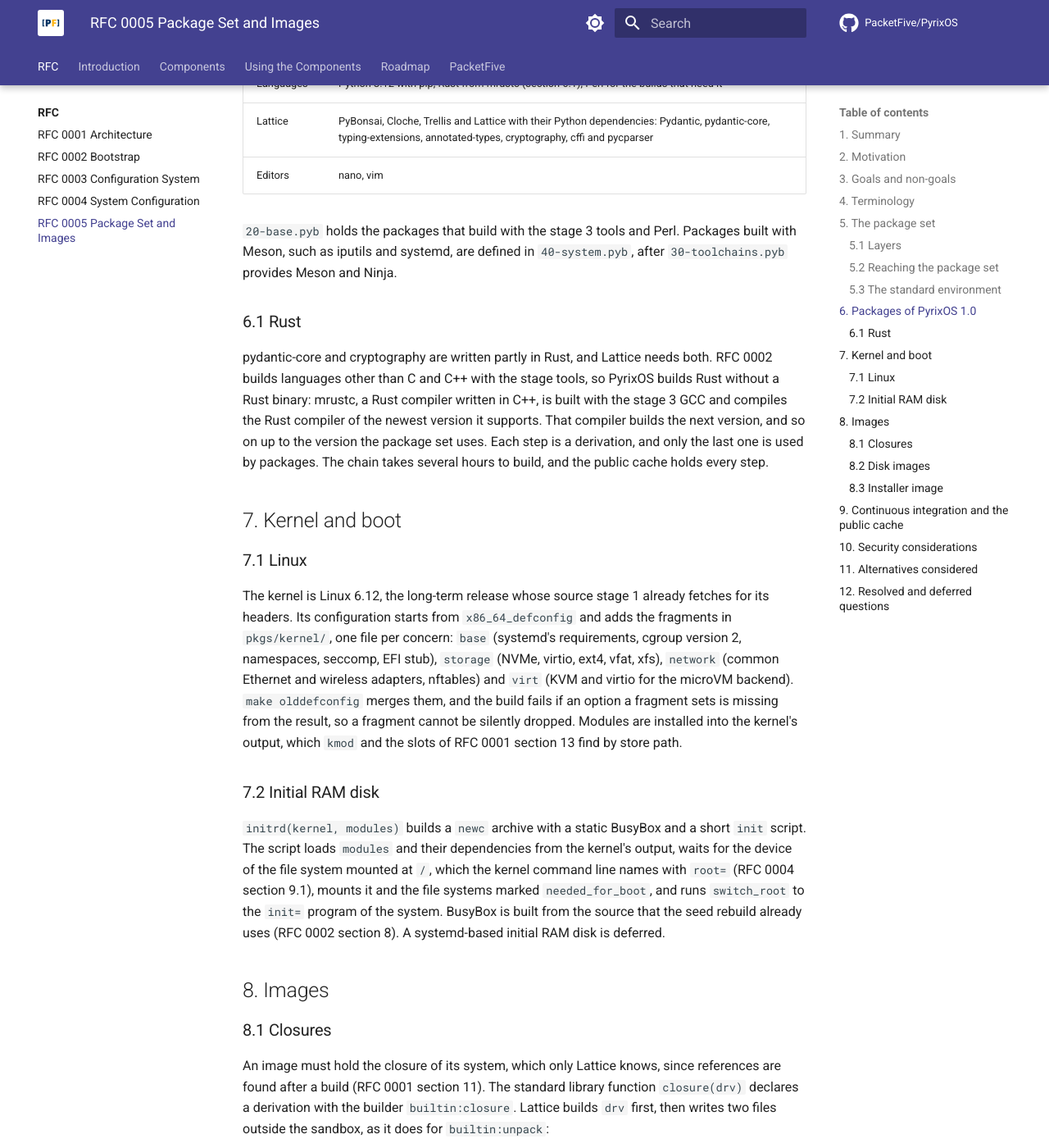
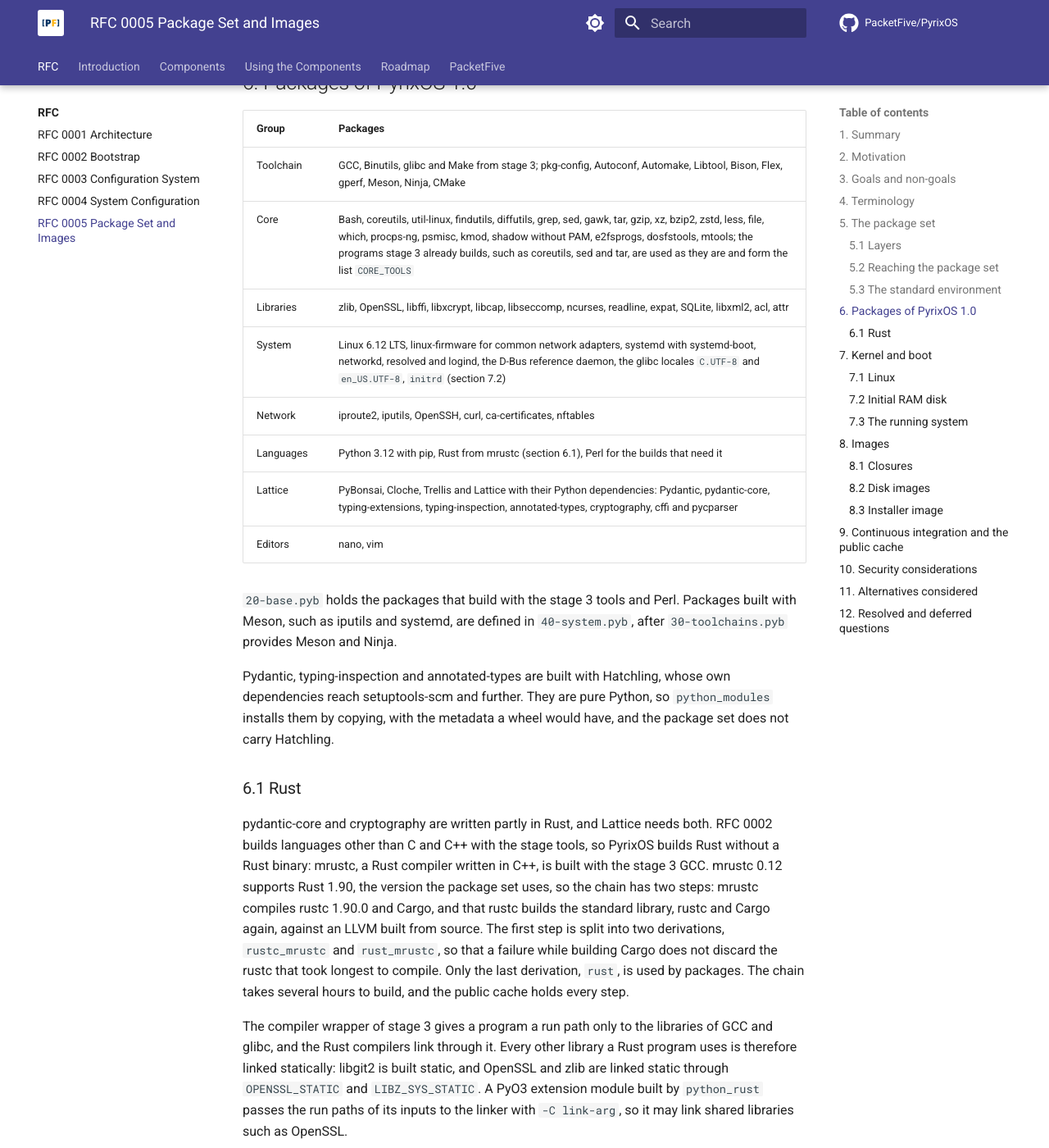
Before and after one commit to PacketFive/PyrixOS, an MkDocs documentation site: the page built from docs/rfc/0005-package-set-and-images.md, in a window 1280 px wide and 1400 px high, scrolled down 4916 px. Shown: the whole window at 82% size. Built offline with MkDocs 1.6.1 and Material for MkDocs 9.7.7, drawn with Linux system fonts in a browser that asks for light colours; comment, search, counter and statistics services are not loaded; some of the changed text lies outside the part shown.

Commit message:
docs: RFC 0005 running system, README status
Signed-off-by: Weqaar Janjua <weqaar.janjua@gmail.com>

```diff
--- a/docs/rfc/0005-package-set-and-images.md
+++ b/docs/rfc/0005-package-set-and-images.md
@@ -64,11 +64,14 @@
 | Layer | Contents |
 | --- | --- |
 | `00-bootstrap.pyb` | The seed and stages 1 to 3 of RFC 0002, unchanged |
-| `10-stdenv.pyb` | `build`, `python_package`, `rust_package` and the other functions every later layer uses (section 5.3) |
+| `10-stdenv.pyb` | `build`, `meson_build`, `cmake_build` and the other functions every later layer uses (section 5.3) |
 | `20-base.pyb` | Libraries and command line programs |
 | `30-toolchains.pyb` | Python, Rust and the build tools later packages need, such as Meson and Ninja |
-| `40-system.pyb` | Linux, firmware, systemd, `initrd` and Lattice |
-| `90-images.pyb` | `disk_image`, `installer_image` and the systems they hold (section 8) |
+| `40-system.pyb` | Linux, systemd, time zone data and `initrd` |
+| `50-python.pyb` | The Python packages of Lattice, with the Rust parts of pydantic-core and cryptography |
+| `90-images.pyb` | `disk_image` and `default_file_systems` (section 8) |
+
+The systems themselves, such as `pkgs/systems/default.pyb`, are descriptions evaluated with the package set and are not layers.
 
 A layer is evaluated with the Lattice standard library and every top-level name of the layers before it, including functions. A name a layer defines MUST NOT repeat a name of an earlier layer or of the standard library; evaluation fails and names both places. A name that starts with `_` is private to its layer and is not passed on. Each layer is evaluated once per evaluation of the set, so a package defined in `20-base.pyb` is one derivation, whichever later layer uses it.
 
@@ -82,52 +85,74 @@
 
 ### 5.3 The standard environment
 
-`10-stdenv.pyb` defines the functions that build packages. All of them call `derivation` with the stage 3 shell as the builder, so they add nothing to the standard library.
+`10-stdenv.pyb` defines the functions that build packages, and later layers add functions for the languages they bring. All of them call `derivation` with the stage 3 shell as the builder, so they add nothing to the standard library.
 
 | Function | Builds |
 | --- | --- |
 | `build(name, version, src, inputs, configure_flags, make_flags, phases, outputs, patches, env)` | A package with the steps `unpack`, `patch`, `configure`, `build`, `check`, `install` and `fixup`. Each step is a shell fragment with a default for the GNU build system; `phases` replaces any of them. The default `check` step is empty, because many test suites need a network or a real `/dev`; a package turns its tests on through `phases`. `patches` lists patch files applied with `patch -p1`, and `env` adds variables to the build. |
 | `meson_build(...)`, `cmake_build(...)` | The same, with the configure and build steps of Meson and Ninja or of CMake |
-| `python_package(name, version, src, inputs)` | A Python package from its source distribution, built into a wheel with `pip` without network access and installed into `$out` |
-| `rust_package(name, version, src, crates, inputs)` | A Rust program or library, with `crates` the list of crates of its `Cargo.lock` fetched by checksum and given to Cargo as a vendored directory |
-| `patch_file(src, patch)` | A source tree with a patch applied |
+| `python_package(name, version, src, inputs)` | A Python package from its source distribution, built into a wheel with `pip` without network access and installed into `$out`; defined in `30-toolchains.pyb`, after Python |
+| `python_modules(name, version, src, modules, inputs)` | A pure Python package whose build backend is not in the package set, such as Hatchling: its module directories are copied and its metadata written as `pip` would; defined in `50-python.pyb` |
+| `cargo_vendor(name, crates)` | The crates of a `Cargo.lock`, each fetched by checksum, unpacked into one directory with the checksum files Cargo checks; defined in `50-python.pyb` |
+| `python_rust(name, version, src, crates, inputs, ...)` | A Python package with a PyO3 extension module: Cargo builds the library offline from `cargo_vendor`, and the result is installed with the package's Python sources |
 
 The `fixup` step removes debugging information from programs and libraries, or moves it into a `debug` output when the package declares one, and keeps the symbol tables. It deletes Libtool `.la` files, rewrites the `#!` lines of scripts to name programs by store path, and fails the build if an output refers to a path of the seed or of stages 1 and 2, the same check stage 3 makes (RFC 0002 section 6). Programs are linked against the stage 3 C library, whose loader they name by store path. Their run path holds `$out/lib` and the `lib` directory of every input that has shared libraries, so they never read `/lib` or `/usr/lib`.
+
+Programs are installed into `bin`, also those a package would put in `sbin`: the GNU, Meson and CMake configure steps set the `sbin` directory to `bin` when the build system offers the option. The profile of a system then has a single directory of programs, and `/bin` and `/usr/bin` of an image point at it (section 8.2).
 
 Some builds need a UTF-8 locale, among them the `Configure` script of Perl. The fragment `UTF8_LOCALE` creates the `C.UTF-8` locale with `localedef` inside the build directory and points `LOCPATH` at it, so no locale is taken from the host.
 
 GNU sources are fetched from the mirror `mirrors.kernel.org/gnu`, which serves the same files as `ftp.gnu.org`; the digest, not the host, identifies the file.
 
-Every source is fetched with `fetch_url` and its SHA-256 digest. A Rust crate is fetched from crates.io with the checksum its `Cargo.lock` records, which is the SHA-256 digest of the `.crate` file. The script `tools/cargo-lock-to-pyb` turns a `Cargo.lock` into the PyBonsai list of crates, so that the list is reviewed as source and not read at evaluation time.
+Every source is fetched with `fetch_url` and its SHA-256 digest. A Rust crate is fetched from crates.io with the checksum its `Cargo.lock` records, which is the SHA-256 digest of the `.crate` file. The script `scripts/cargo-crates.py` turns a `Cargo.lock` into the PyBonsai list of crates, and refuses one with a source other than crates.io, so that the list is reviewed as source and not read at evaluation time.
 
 ## 6. Packages of PyrixOS 1.0
 
 | Group | Packages |
 | --- | --- |
 | Toolchain | GCC, Binutils, glibc and Make from stage 3; pkg-config, Autoconf, Automake, Libtool, Bison, Flex, gperf, Meson, Ninja, CMake |
-| Core | Bash, coreutils, util-linux, findutils, diffutils, grep, sed, gawk, tar, gzip, xz, bzip2, zstd, less, file, which, procps-ng, psmisc, kmod, shadow without PAM, e2fsprogs, dosfstools, mtools; the programs stage 3 already builds, such as coreutils, sed and tar, are used as they are |
+| Core | Bash, coreutils, util-linux, findutils, diffutils, grep, sed, gawk, tar, gzip, xz, bzip2, zstd, less, file, which, procps-ng, psmisc, kmod, shadow without PAM, e2fsprogs, dosfstools, mtools; the programs stage 3 already builds, such as coreutils, sed and tar, are used as they are and form the list `CORE_TOOLS` |
 | Libraries | zlib, OpenSSL, libffi, libxcrypt, libcap, libseccomp, ncurses, readline, expat, SQLite, libxml2, acl, attr |
-| System | Linux 6.12 LTS, linux-firmware for common network adapters, systemd with systemd-boot, networkd, resolved and logind, dbus-broker, `initrd` (section 7.2) |
+| System | Linux 6.12 LTS, linux-firmware for common network adapters, systemd with systemd-boot, networkd, resolved and logind, the D-Bus reference daemon, the glibc locales `C.UTF-8` and `en_US.UTF-8`, `initrd` (section 7.2) |
 | Network | iproute2, iputils, OpenSSH, curl, ca-certificates, nftables |
 | Languages | Python 3.12 with pip, Rust from mrustc (section 6.1), Perl for the builds that need it |
-| Lattice | PyBonsai, Cloche, Trellis and Lattice with their Python dependencies: Pydantic, pydantic-core, typing-extensions, annotated-types, cryptography, cffi and pycparser |
+| Lattice | PyBonsai, Cloche, Trellis and Lattice with their Python dependencies: Pydantic, pydantic-core, typing-extensions, typing-inspection, annotated-types, cryptography, cffi and pycparser |
 | Editors | nano, vim |
 
 `20-base.pyb` holds the packages that build with the stage 3 tools and Perl. Packages built with Meson, such as iputils and systemd, are defined in `40-system.pyb`, after `30-toolchains.pyb` provides Meson and Ninja.
 
+Pydantic, typing-inspection and annotated-types are built with Hatchling, whose own dependencies reach setuptools-scm and further. They are pure Python, so `python_modules` installs them by copying, with the metadata a wheel would have, and the package set does not carry Hatchling.
+
 ### 6.1 Rust
 
-pydantic-core and cryptography are written partly in Rust, and Lattice needs both. RFC 0002 builds languages other than C and C++ with the stage tools, so PyrixOS builds Rust without a Rust binary: mrustc, a Rust compiler written in C++, is built with the stage 3 GCC and compiles the Rust compiler of the newest version it supports. That compiler builds the next version, and so on up to the version the package set uses. Each step is a derivation, and only the last one is used by packages. The chain takes several hours to build, and the public cache holds every step.
+pydantic-core and cryptography are written partly in Rust, and Lattice needs both. RFC 0002 builds languages other than C and C++ with the stage tools, so PyrixOS builds Rust without a Rust binary: mrustc, a Rust compiler written in C++, is built with the stage 3 GCC. mrustc 0.12 supports Rust 1.90, the version the package set uses, so the chain has two steps: mrustc compiles rustc 1.90.0 and Cargo, and that rustc builds the standard library, rustc and Cargo again, against an LLVM built from source. The first step is split into two derivations, `rustc_mrustc` and `rust_mrustc`, so that a failure while building Cargo does not discard the rustc that took longest to compile. Only the last derivation, `rust`, is used by packages. The chain takes several hours to build, and the public cache holds every step.
+
+The compiler wrapper of stage 3 gives a program a run path only to the libraries of GCC and glibc, and the Rust compilers link through it. Every other library a Rust program uses is therefore linked statically: libgit2 is built static, and OpenSSL and zlib are linked static through `OPENSSL_STATIC` and `LIBZ_SYS_STATIC`. A PyO3 extension module built by `python_rust` passes the run paths of its inputs to the linker with `-C link-arg`, so it may link shared libraries such as OpenSSL.
 
 ## 7. Kernel and boot
 
 ### 7.1 Linux
 
-The kernel is Linux 6.12, the long-term release whose source stage 1 already fetches for its headers. Its configuration starts from `x86_64_defconfig` and adds the fragments in `pkgs/kernel/`, one file per concern: `base` (systemd's requirements, cgroup version 2, namespaces, seccomp, EFI stub), `storage` (NVMe, virtio, ext4, vfat, xfs), `network` (common Ethernet and wireless adapters, nftables) and `virt` (KVM and virtio for the microVM backend). `make olddefconfig` merges them, and the build fails if an option a fragment sets is missing from the result, so a fragment cannot be silently dropped. Modules are installed into the kernel's output, which `kmod` and the slots of RFC 0001 section 13 find by store path.
+The kernel is Linux 6.12, the long-term release whose source stage 1 already fetches for its headers. Its configuration starts from `x86_64_defconfig` and adds fragments, strings in `40-system.pyb`, one per concern: `base` (systemd's requirements, cgroup version 2, namespaces, seccomp, EFI stub), `storage` (NVMe, virtio, ext4, vfat, xfs), `network` (common Ethernet and wireless adapters, nftables) and `virt` (KVM and virtio for the microVM backend). `make olddefconfig` merges them, and the build fails if an option a fragment sets is missing from the result, so a fragment cannot be silently dropped. Modules are installed into the kernel's output, which `kmod` and the slots of RFC 0001 section 13 find by store path.
+
+Kbuild links its host programs, such as `objtool` and `sorttable`, with `HOSTLDFLAGS`, which receives the run paths of the inputs as old-style `DT_RPATH` entries. glibc loads `libgcc_s.so.1` itself when a thread exits, and only `DT_RPATH` of the program applies to that load.
 
 ### 7.2 Initial RAM disk
 
-`initrd(kernel, modules)` builds a `newc` archive with a static BusyBox and a short `init` script. The script loads `modules` and their dependencies from the kernel's output, waits for the device of the file system mounted at `/`, which the kernel command line names with `root=` (RFC 0004 section 9.1), mounts it and the file systems marked `needed_for_boot`, and runs `switch_root` to the `init=` program of the system. BusyBox is built from the source that the seed rebuild already uses (RFC 0002 section 8). A systemd-based initial RAM disk is deferred.
+`initrd(kernel, modules)` builds a `newc` archive with a static BusyBox and a short `init` script, written by the kernel's `gen_init_cpio` with fixed owners and times. The script loads `modules` and their dependencies from the kernel's output, waits for the device of the file system mounted at `/`, which the kernel command line names with `root=` (RFC 0004 section 9.1), and resolves `LABEL=` and `UUID=` with BusyBox `findfs`, so no udev is needed. It mounts the device at `/sysroot` and runs `switch_root` to the `init=` program of the system. The drivers for virtio, NVMe, SATA, ext4 and vfat are built into the kernel, so the default system loads no modules. Mounting file systems marked `needed_for_boot` from the initial RAM disk is deferred; systemd mounts them after `switch_root`. BusyBox is built from the source that the seed rebuild already uses (RFC 0002 section 8). A systemd-based initial RAM disk is deferred.
+
+### 7.3 The running system
+
+Some programs of a PyrixOS system search fixed directories, and the package set gives them what they look for:
+
+| Need | Answer |
+| --- | --- |
+| systemd reads `sysusers.d`, `tmpfiles.d`, udev rules, presets and `os-release` only from `/etc`, `/run`, `/usr/local/lib` and `/usr/lib` | The image links `/usr/lib` to `/run/current-system/sw/lib`, so the files of the system's profile are found; the etc file `os_release` writes `/etc/os-release` |
+| glibc reads compiled locales from its own `lib/locale`, which is empty, and has no built-in `C.UTF-8` | The package `glibc_locales` compiles `C.UTF-8` and `en_US.UTF-8` with `localedef`, and `LOCPATH` names their directory in the profile, in systemd's default environment |
+| Readline 8.2 crashes when the locale named by `LANG` is missing, a bug fixed by its first upstream patch | Bash is built with the Readline it bundles, which carries the fix; the patches for the shared Readline wait for the next rebuild of Python and the toolchains that depend on it |
+| The D-Bus daemon reads its service and policy files from its own prefix | The etc file `dbus_config` writes `/etc/dbus-1/system-local.conf`, which adds the `share/dbus-1` directories of the profile, so the policies of systemd's services are found |
+
+The default system, `pkgs/systems/default.pyb`, holds `CORE_TOOLS`, the base packages, systemd, D-Bus, the time zones, the locales and Lattice. Its disk image boots in QEMU to `multi-user.target` with every unit started, and `lattice systems` lists generation 1 as current and booted.
 
 ## 8. Images
 
@@ -146,10 +171,12 @@
 
 `disk_image(system, size_mib, label)` builds a raw disk image with a GUID partition table, an EFI system partition of 512 MiB and an ext4 root partition, without loop devices or root privileges, so it builds in the sandbox:
 
-1. The root file system is laid out in a directory: the closure of `system` under `lattice/store`, `registration.json` under `lattice/var`, the `system` profile with `system` as generation 1, and `/etc/pyrixos/pkgs` holding the package set.
+1. The root file system is laid out in a directory: the closure of `system` under `lattice/store`, `registration.json` under `lattice/var`, the `system` profile with `system` as generation 1, the empty directories the system mounts over, `/bin` and `/usr/bin` as links to `/run/current-system/sw/bin`, so that `#!/bin/sh` and `#!/usr/bin/env` work, and `/usr/lib` as a link to `/run/current-system/sw/lib` (section 7.3). Writing the package set to `/etc/pyrixos/pkgs` is deferred to the installer (section 8.3).
 2. `mkfs.ext4 -d` turns the directory into a file system image with fixed timestamps, a fixed UUID derived from the system's hash and a fixed hash seed.
-3. The EFI system partition is made with `mkfs.vfat` and filled with `mcopy`: systemd-boot as `EFI/BOOT/BOOTX64.EFI`, and the kernel, initial RAM disk and loader entry that RFC 0004 section 9.1 would write.
-4. `sfdisk` writes the partition table into the image file, and the two file systems are copied into place.
+3. The EFI system partition is made with `mkfs.vfat --invariant` and filled with `mmd` and `mcopy` in sorted order: systemd-boot as `EFI/BOOT/BOOTX64.EFI`, and the kernel, initial RAM disk and loader entry that RFC 0004 section 9.1 would write.
+4. `sfdisk` writes the partition table, with identifiers also derived from the system's hash, into the image file, and the two file systems are copied into place.
+
+The system's description must mount the root file system by `LABEL=` the image's label and the EFI system partition by `LABEL=ESP` at `/boot`; `default_file_systems(label)` returns those two mounts. `scripts/boot-test.sh IMAGE` boots an image in QEMU with OVMF, on a temporary overlay, and checks the serial console.
 
 At the first boot, `lattice activate-boot` finds `registration.json` and an empty store database, registers every path and the root of generation 1, and removes the file. From then on the machine is an ordinary PyrixOS machine, and `lattice switch` adds generation 2.
 
```
Also changed, not shown: README.md (+8 -1 lines).
